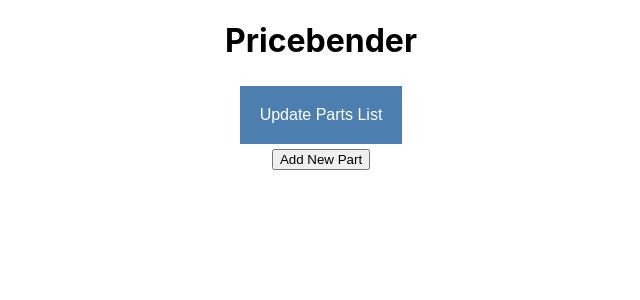
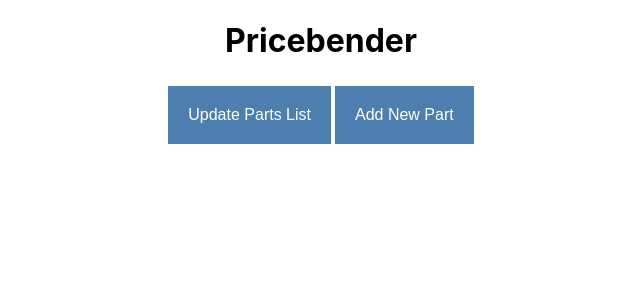
Before and after one commit to mgalfano/pricebender, a React (Create React App) app: page / in a window 1280 px wide. Shown: the top 300 px of the page, without its empty margins (319-959 px from the left). Built offline with nearby package versions, Linux system fonts and the light colour scheme.

Commit message:
Add styling to AddNewPart button

```diff
--- a/src/App.css
+++ b/src/App.css
@@ -32,7 +32,25 @@ h1 {
   text-align: center;
 }
 
+.buttons-container {
+  display: flex;
+  justify-content: center;
+}
+
 .update-button {
+  background-color: rgb(76, 127, 175);
+  border: none;
+  color: white;
+  padding: 20px;
+  text-align: center;
+  text-decoration: none;
+  display: inline-block;
+  font-size: 16px;
+  margin: 4px 2px;
+  cursor: pointer;
+}
+
+.add-part-button {
   background-color: rgb(76, 127, 175);
   border: none;
   color: white;
--- a/src/App.js
+++ b/src/App.js
@@ -10,8 +10,10 @@ class App extends React.Component {
     return (
       <div className="main">
         <h1>Pricebender</h1>
-        <UpdatePartsList />
-        <AddNewPart />
+        <div className="buttons-container">
+          <UpdatePartsList />
+          <AddNewPart />
+        </div>
       </div>
     );
   }
--- a/src/components/AddNewPart.jsx
+++ b/src/components/AddNewPart.jsx
@@ -3,7 +3,7 @@ import React from 'react';
 function AddNewPart() {
   return (
     <div>
-      <button>
+      <button className="add-part-button">
         Add New Part
       </button>
     </div>
--- a/src/components/UpdatePartsList.jsx
+++ b/src/components/UpdatePartsList.jsx
@@ -18,9 +18,9 @@ function UpdatePartsList() {
 
   return (
     <div>
-        <button onClick={handleClick} className="update-button">
-          Update Parts List
-        </button>
+      <button onClick={handleClick} className="update-button">
+        Update Parts List
+      </button>
     </div>
 
   );
```
